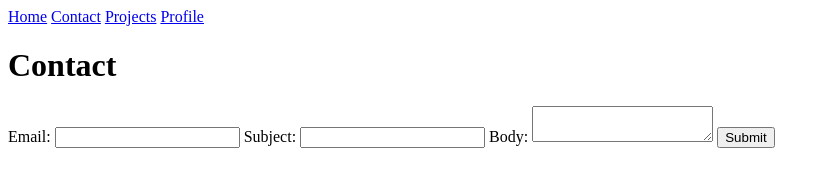
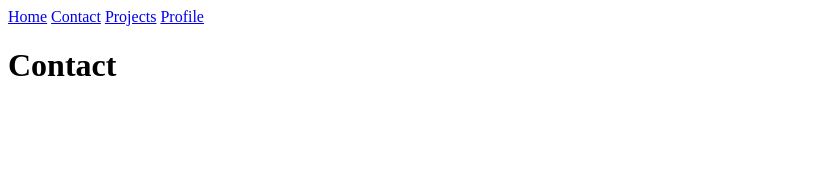
Before and after one commit to JasonLiu134/portfolio, a plain HTML site: page contact/index.html in a window 1280 px wide. Shown: the whole page, without its empty margins (0-830 px from the left). Drawn offline with Linux system fonts and the light colour scheme.

```diff
--- a/contact/index.html
+++ b/contact/index.html
@@ -13,15 +13,7 @@
 </head>
 <body>
     <h1>Contact</h1>
-    <form action="mailto:jal134@ucsd.edu" method="POST" enctype="text/plain">
-        <label>Email:</label>
-        <input name="email" type="email">
-        <label>Subject:</label>
-        <input name="subject">
-        <label>Body:</label>
-        <textarea name="body"></textarea>
-        <button>Submit</button>
-    </form>
+
 
 </body>
 </html>
```
